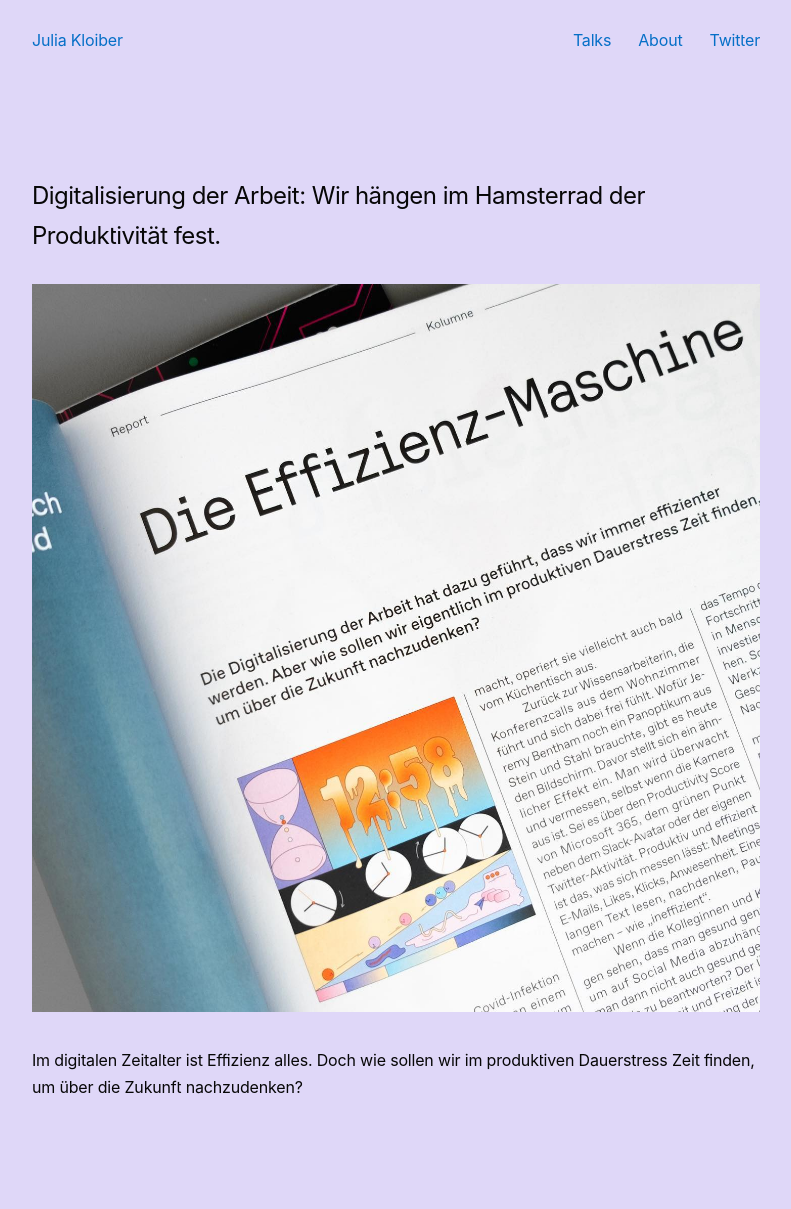
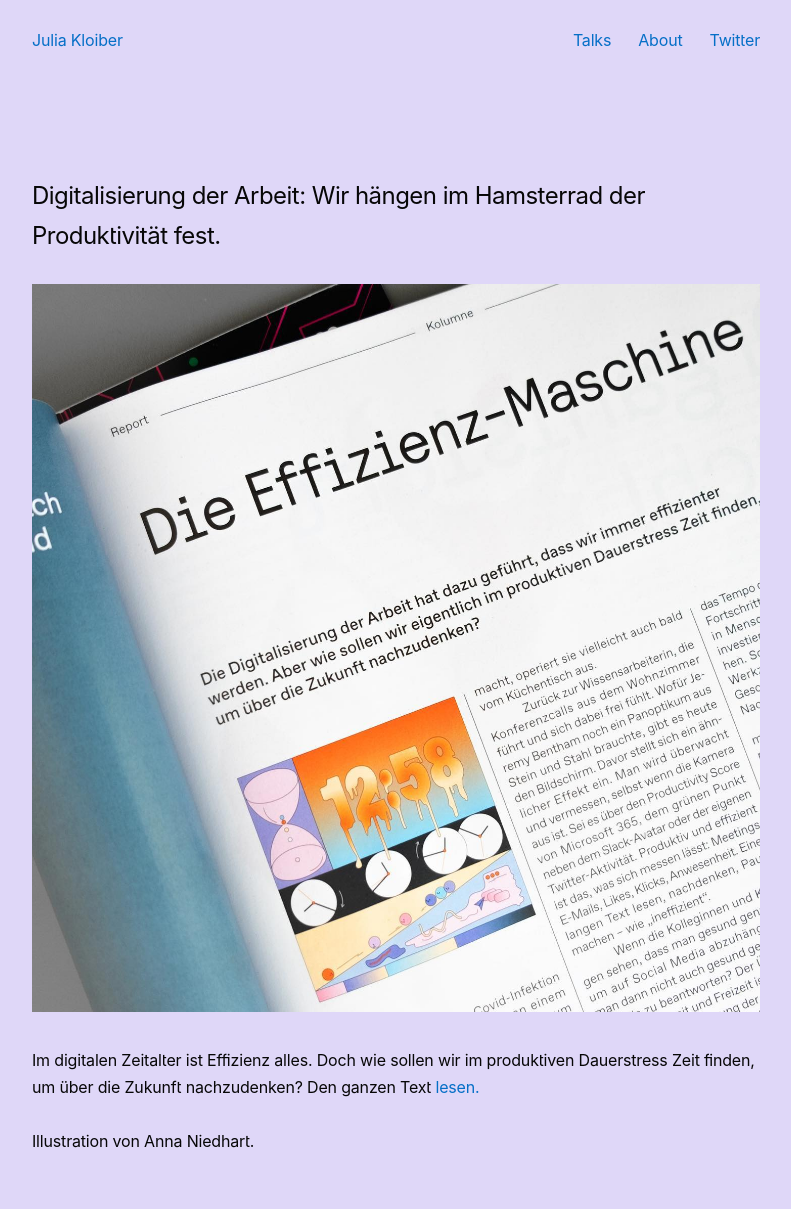
Before and after one commit to juliakloiber/juliakloiber.github.io, a Jekyll site: the page built from _posts/2022-05-31-digitalisierung-der-arbeit.md, in a window 1280 px wide. Shown: the whole page, without its empty margins (244-1035 px from the left). Built offline with Jekyll 4.4.1, drawn with Linux system fonts in a browser that asks for light colours; some web fonts are replaced; before the commit the page ends 1155 px from its top, so only the background shows below that.

Commit message:
Update 2022-05-31-digitalisierung-der-arbeit.md

```diff
--- a/_posts/2022-05-31-digitalisierung-der-arbeit.md
+++ b/_posts/2022-05-31-digitalisierung-der-arbeit.md
@@ -11,3 +11,6 @@ preview-image: /img/column/column2.jpg
 ![](/img/column/mag2.jpg)
 
 Im digitalen Zeitalter ist Effizienz alles. Doch wie sollen wir im produktiven Dauerstress Zeit finden, um über die Zukunft nachzudenken?
+Den ganzen Text <a href="https://www.heise.de/select/tr/2022/4/2210212544688993803">lesen.</a>
+
+Illustration von Anna Niedhart.
```
